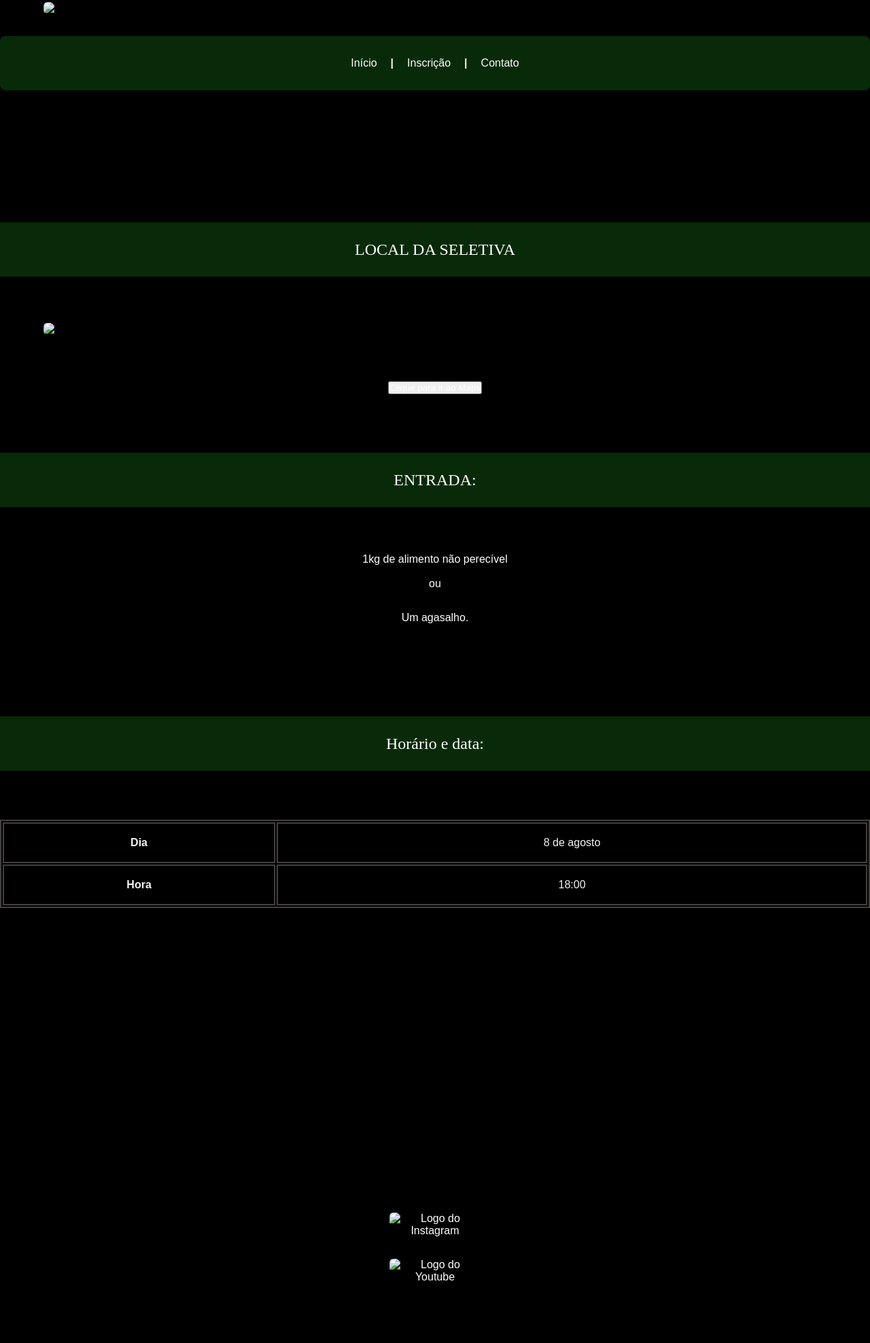
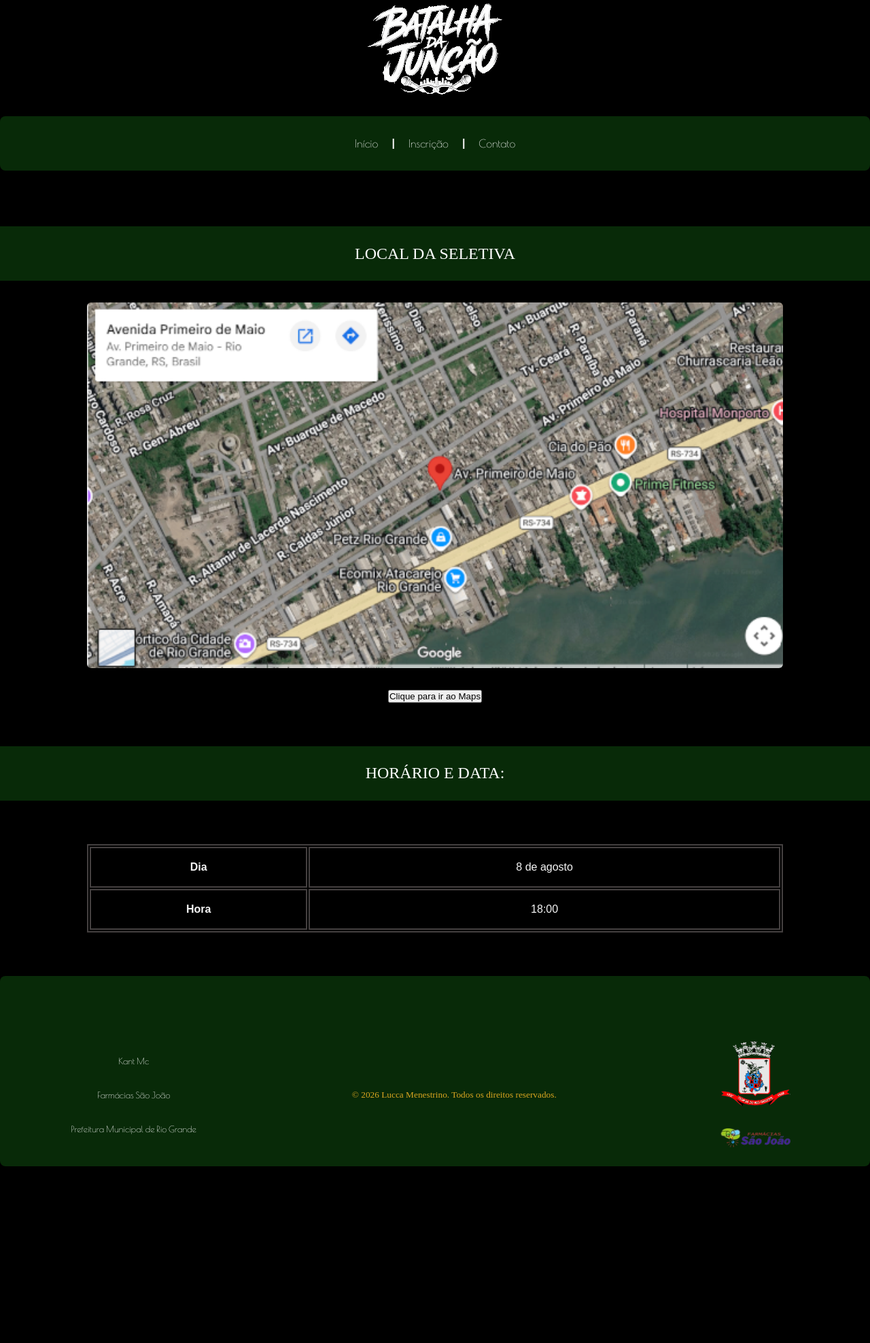
Before and after one commit to lccswrld03/site-de-evento, a plain HTML site: page informacoes.html in a window 1280 px wide. Shown: the part 49-2025 px from the top of the page at 68% size. After the commit the page ends 1769 px from the top, so only its background shows below. Drawn offline with nearby package versions, Linux system fonts and the light colour scheme; files that its build step writes are made by us from their sources; a web font is replaced by a local one.

Commit message:
++ajustes

```diff
--- a/css/inscricao.css
+++ b/css/inscricao.css
@@ -6,7 +6,8 @@
     --fonte-paragrafo: "Cinzel", serif;
     --fonte-cabecalho: "Rajdhani", sans-serif; */
 
-      --fonte-titulo: "Squada One", sans-serif;
+    --fonte-titulo: "Idiqlat", serif;
+    --fonte-titulo-secundario: "Squada One", sans-serif;
     --fonte-cards-titulo: "DotGothic16", sans-serif;
     --fonte-texto: "Oxanium", sans-serif;
     --fonte-detalhe: "Orbitron", sans-serif;
@@ -86,6 +87,10 @@
     font-style: var(--fonte-estilo-detalhe);
 }
 
+.titulo-form h1 {
+    font-family: var(--fonte-titulo-secundario);
+}
+
 h1 {
     display: flex;
     justify-content: center;
@@ -95,7 +100,7 @@
     color: whitesmoke;
     text-shadow: 2px 2px 2px black;
     margin-bottom: 0;
-    font-family: var(--fonte-titulo);
+    font-family: ;
     height: 60px;
     font-size: 200%;
     text-align: center;
--- a/css/style.css
+++ b/css/style.css
@@ -7,7 +7,7 @@
     --fonte-paragrafo: "Cinzel", serif;
     --fonte-cabecalho: "Rajdhani", sans-serif; */
 
-    --fonte-titulo: "Idiqlat", serif;;
+    --fonte-titulo: "Idiqlat", serif;
     --fonte-cards-titulo: "Libertinus Keyboard", system-ui;
     --fonte-texto: "Poiret One", sans-serif;
     --fonte-detalhe: "Geo", sans-serif;
@@ -25,6 +25,7 @@
     --espacamento-sm: 16px;
     --espacamento-m: 32px;
     --espacamento-bg: 48px;
+    --espacamento-bgg: 64px;
 
     --cor-de-fundo: #04030d;
     --cor-cards: rgb(8, 42, 8);
@@ -35,7 +36,7 @@
     box-sizing: border-box;
     margin: 0;
     padding: 0;
-    /* border: 1px solid red; */
+    /* border: 1px solid red;  */
 }
 
 html, body {
@@ -70,6 +71,13 @@
     font-style: var(--fonte-estilo-texto);
 }
 
+button a {
+    font-family: var(--fonte-detalhe);
+    font-weight: var(--fonte-detalhe);
+    font-style: var(--fonte-estilo-detalhe);
+    color: black;
+}
+
 
 b {
     color: whitesmoke;
@@ -89,13 +97,18 @@
 }
 
 .img-logo {
-    width: 100px;
+    width: auto;
     height: auto;
 }
 
+.icones {
+    width: 64;
+    height: 64;
+}
+
 .img-creditos {
-    width: 60px;
-    height: auto;
+    width: 64;
+    height: 64;
 }
 
 h1, h2, h3 {
@@ -113,6 +126,7 @@
     font-weight: var(--fonte-expessura-titulo);
     font-style: var(--fonte-expessura-titulo);
     height: 80px;
+    text-transform: uppercase;
 
 }
 
@@ -126,7 +140,6 @@
     font-family: var(--fonte-texto);
     font-weight: var(--fonte-expessura-texto);
     font-style: var(--fonte-expessura-texto);
-
     margin-top: var(--espacamento-m);
     margin-bottom: var(--espacamento-m);
     color: white;
@@ -139,11 +152,6 @@
 
 abbr {
     text-decoration: none;
-}
-
-#sobre {
-    margin-top: var(--espacamento-bg);
-    margin-bottom: var(--espacamento-bg);
 }
 
 .titulo h1, h2 {
@@ -179,8 +187,9 @@
 }
 
 table {
+    margin: 0 auto;
     color: whitesmoke;
-    width: 100%;
+    width: 80%;
     max-width: 100%;
     font-family: var(--fonte-detalhe);
     font-weight: var(--fonte-expessura-detalhe);
@@ -195,12 +204,7 @@
     font-size: larger;
 }
 
-#premiacao {
-    margin-top: var(--espacamento-bg);
-    margin-bottom: var(--espacamento-bg);
-}
-
-footer {
+footer .rodape {
     display: flex;
     justify-content: space-around;
     flex-wrap: wrap;
@@ -209,16 +213,12 @@
     align-items: center;
     border-radius: 8px;
     max-width: 100%;
+    width: 100%;
+    background-color: var(--cor-cards);
 }
 
 .footer-superior a {
     font-size: 80%;
-}
-
-.rodape {
-    background-color: var(--cor-cards);
-    max-width: 100%;
-    width: 100%;
 }
 
 @media (max-width: 768px) {
@@ -226,15 +226,47 @@
         width: 80%;
     }
 
-    footer {
-        height: 280px;
+    .img-creditos {
+        width: 50%;
+        height: auto;
+    }
+
+    footer .rodape {
+        height: 500px;
     }
 
 }
 
+@media (min-width: 448px) {
+    footer .rodape {
+        flex-direction: row;
+    }
+}
+
+@media  (max-width: 650px) {
+     footer .rodape {
+        flex-direction: column;
+    }
+}
+
 @media (min-width: 768px) {
     img {
-        width: 90%;
+        width: 80%;
         height: auto;
     }
 }
+
+
+#contato,
+#palestrantes,
+#informacoes,
+#sobre,
+#premiacao,
+#data {
+    margin-top: var(--espacamento-bgg);
+    margin-bottom: var(--espacamento-bgg);
+}
+
+#data h1 {
+    margin-bottom: var(--espacamento-bgg);
+}
--- a/informacoes.html
+++ b/informacoes.html
@@ -1,30 +1,32 @@
 <!DOCTYPE html>
 
 <html style="background-color: black;" lang="pt-BR">
+
 <head>
     <meta charset="utf-8">
     <meta name="viewport" content="width=device-width, initial-scale=1.0">
-        <meta name="description" content="Página de informações sobre a seletiva de rap da Batalha da Junção em Rio Grande, RS.">
+    <meta name="description"
+        content="Página de informações sobre a seletiva de rap da Batalha da Junção em Rio Grande, RS.">
     <link rel="preconnect" href="https://fonts.googleapis.com">
     <link rel="preconnect" href="https://fonts.gstatic.com" crossorigin>
-        <link href="https://fonts.googleapis.com/css2?family=Alfa+Slab+One&family=Alumni+Sans:ital,wght@0,100..900;1,100..900&family=Cinzel:wght@400..900&family=Oswald:wght@200..700&family=Rajdhani:wght@300;400;500;600;700&family=Rubik+Spray+Paint&display=swap" rel="stylesheet">
+    <link
+        href="https://fonts.googleapis.com/css2?family=Geo&family=Idiqlat:wght@200;300;400&family=Libertinus+Keyboard&family=Momo+Trust+Display&family=Poiret+One&display=swap"
+        rel="stylesheet">
     <title>Informações sobre a Seletiva BDJ</title>
 
-        <link
-        rel="stylesheet"
-        href="style.css">
+    <link rel="stylesheet" href="css/style.css">
 </head>
 
 <body>
     <header>
 
-            <img src="img/batalhajuncaologo2.png" width="150" height="auto" alt="Logo Batalha da Junção">
+        <img class="img-logo" src="img/batalha-juncao-logo.png" width="150" height="auto" alt="Logo Batalha da Junção">
 
         <nav>
 
-                            <a href="../Site_evento/index.html">Início</a>
+            <a href="index.html">Início</a>
             <b>|</b>
-                            <a href="../Site_evento/inscricao.html">Inscrição</a>
+            <a href="inscricao.html">Inscrição</a>
             <b>|</b>
             <a href="#contato">Contato</a>
 
@@ -35,51 +37,33 @@
         </div>
     </header>
 
-            <br><br><br><br>  <br><br><br><br>
-
-            <section id="informaçoes">
+    <section id="informacoes">
 
         <div>
             <h1>LOCAL DA SELETIVA</h1>
         </div>
 
-                <br><br>
 
-                <img src="img/vila-junçao.png" width="auto" height="auto" alt="Localização do evento no Google Maps">
+        <img src="img/vila-junçao-localizacao-600.png" width="auto" height="auto"
+            alt="Localização do evento no Google Maps">
 
-                <br><br>
 
         <button type="button">
-                <a href="https://search.brave.com/maps/place/loc4BXCLFGKDAZAMBQLO3C3CQD2KYB5RSS7IAAAAAAA%3D?bbox=-52.119%2C-32.049%2C-52.118%2C-32.049">Clique para ir ao Maps</a>
+            <a
+                href="https://search.brave.com/maps/place/loc4BXCLFGKDAZAMBQLO3C3CQD2KYB5RSS7IAAAAAAA%3D?bbox=-52.119%2C-32.049%2C-52.118%2C-32.049">Clique
+                para ir ao Maps</a>
         </button>
         </div>
-
-                <br><br><br><br>
-
-
+    </section>
+    <section id="data">
         <div>
-                <h1>ENTRADA:</h1>
-                </div>
-
-                <br><br>
-
-                <ul>
-                    <li><p>1kg de alimento não perecível <br><br>ou</p></li>
-                    <li><p>Um agasalho.</p></li>
-                </ul>
-            </div>
-
-            <br><br><br><br>
-
-            <div>
-                <table border="2">
 
             <div>
                 <h1>Horário e data:</h1>
             </div>
 
-                    <br><br><br><br>
 
+            <table>
                 <tbody>
                     <tr>
                         <td colspan="2"><strong>Dia</strong></td>
@@ -97,15 +81,41 @@
         </div>
     </section>
 
-        <br><br><br><br> <br><br><br><br> <br><br><br><br> <br><br><br><br> <br><br><br><br>
+    <footer>
+        <div class="rodape">
+            <div class="footer-superior">
+                <div class="footer-logos">
+                    <aside>
+                        <p><a href="https://www.instagram.com/oficial_kant/" target="_blank">Kant Mc</a></p>
+                        <p><a href="https://www.saojoaofarmacias.com.br/" target="_blank">Farmácias São João</a></p>
+                        <p><a href="https://riogrande.rs.gov.br/" target="_blank">Prefeitura Municipal de Rio
+                                Grande</a>
+                        </p>
+                    </aside>
+                </div>
+            </div>
 
-        <footer>
-        <section id="contato">
+            <div class="credito">
+                <span><small>© 2026 Lucca Menestrino. Todos os direitos reservados.</small></span>
+            </div>
+
+            <div id="contato" class="footer-inferior">
                 <aside>
-            <a href="https://www.instagram.com/" target="_blank"><img class="img2" src="img/instagramlogo.png" width="40" height="auto" alt="Logo do Instagram"></a>
-            <a href="https://www.youtube.com/" target="_blank"><img class="img2" src="img/youtube-logo.webp" width="40" height="auto" alt="Logo do Youtube"></a>
+                    <p>
+                        <a href="https://riogrande.rs.gov.br/" target="_blank"><img class="img-creditos"
+                                src="img/icon/rio-grande-icone-128.png" width="128" height="128"
+                                alt="Acessar o site oficial da Prefeitura Municipal de Rio Grande, RS."></a>
+                    </p>
+
+                    <p>
+                        <a href="https://www.saojoaofarmacias.com.br/" target="_blank"><img class="img-creditos"
+                                src="img/icon/farmacia-sao-joao-icone-128.webp" width="128" height="128"
+                                alt="Acessar o site oficial das Farmácias São João."></a>
+                    </p>
                 </aside>
-        </section>
+            </div>
+        </div>
     </footer>
 </body>
+
 </html>
```
Also changed, not shown: index.html (+8 -5 lines), inscricao.html (+6 -6 lines), img/icon/farmacia-sao-joao-icone-128.webp (added), img/icon/instagram-icone-64.png (added), img/icon/rio-grande-icone-128.png (added), img/icon/youtube-icone-64.webp (added), img/vila-junçao-localizacao-600.png (added). Lines whose indentation alone changed are shown as unchanged.
